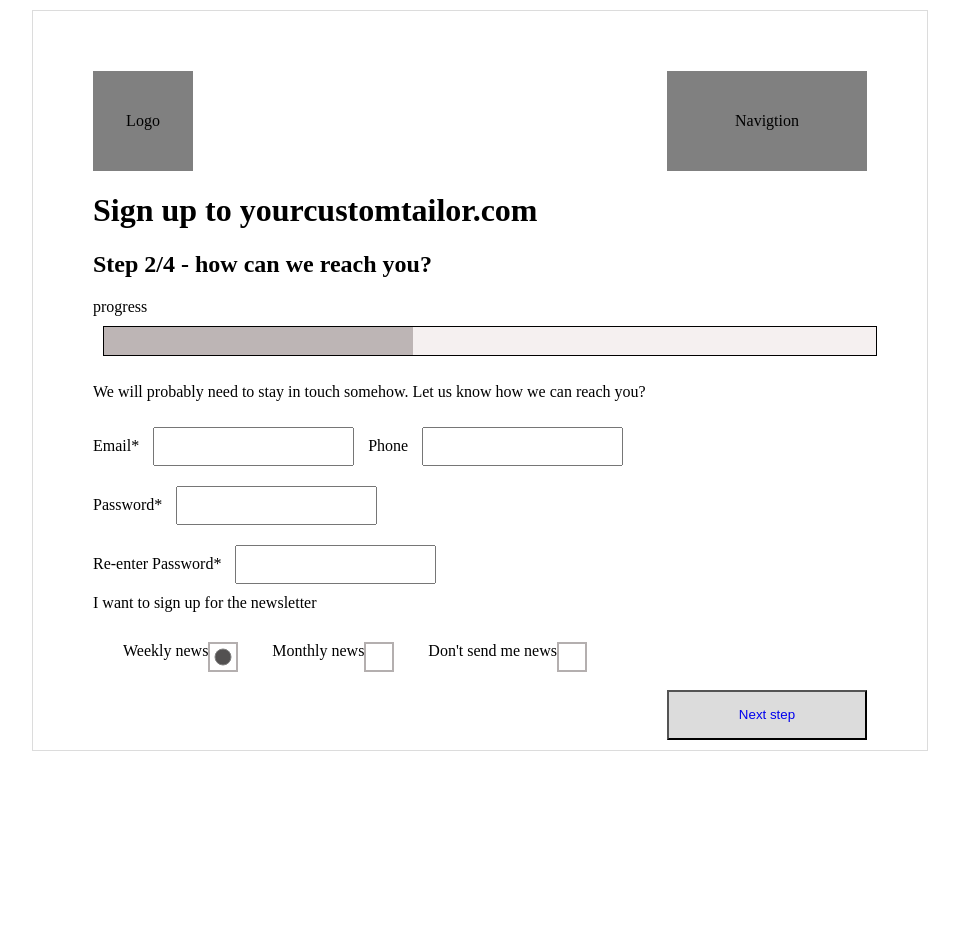
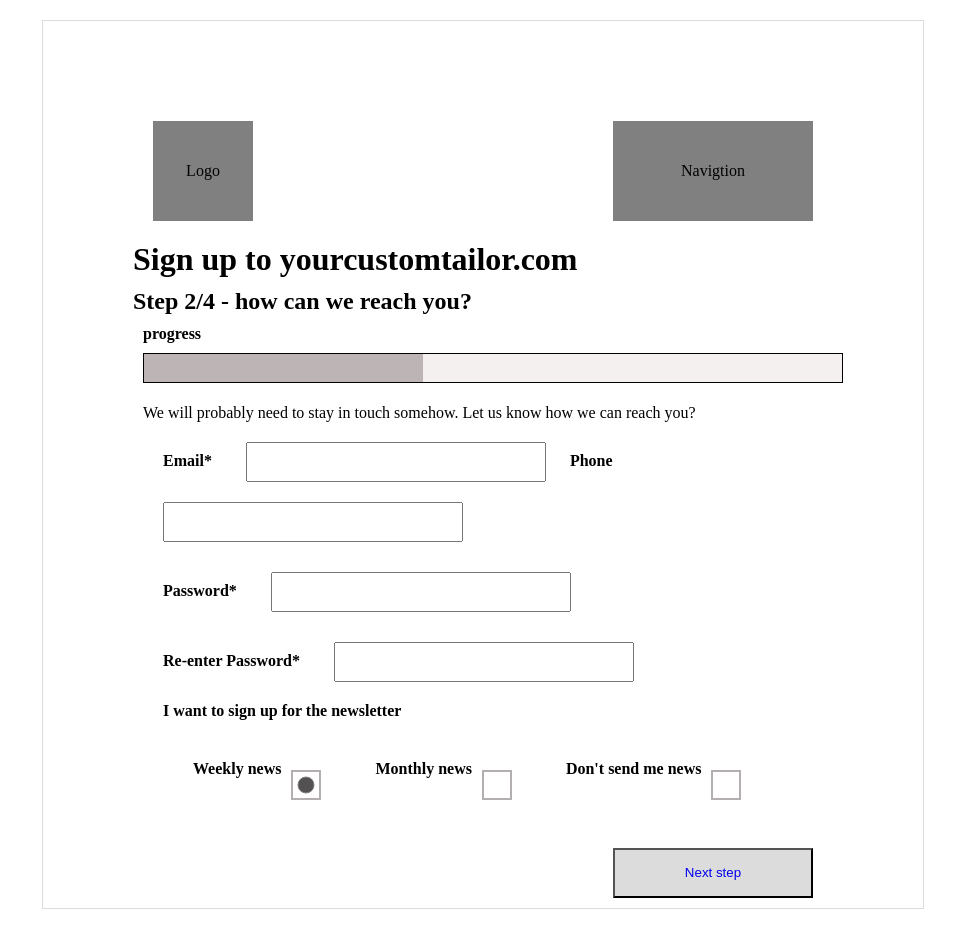
Before and after one commit to shruthidasarapu/hyf-homework, a plain HTML site: page html-css/week3/step2.html in a window 1280 px wide. Shown: the whole page, without its empty margins (168-1127 px from the left). Before the commit the page ends 800 px from the top, so only its background shows below. Drawn offline with Linux system fonts and the light colour scheme.

Commit message:
modified

```diff
--- /dev/null
+++ b/git/week1/class_playground/colors.txt
@@ -0,0 +1 @@
+This is exercise 3
--- /dev/null
+++ b/git/week1/class_playground/my_homework.txt
@@ -0,0 +1,3 @@
+this is my exercise
+this is my homework
+here are  some changes
--- /dev/null
+++ b/html-css/week3/form.css
@@ -0,0 +1,231 @@
+/*............step1 form...................*/
+* {
+    box-sizing: border-box;
+}
+body {
+    margin:10px;
+    padding:80px;
+    border:1px solid gainsboro;
+    width:70%;
+   margin-left: 200px;
+   margin-right: 200px;
+
+}
+.logo {
+    display: flex;
+    justify-content: space-between;
+}
+#pic {
+    border: 1px solid grey;
+    padding-top: 40px;
+    text-align: center;
+    width:100px;
+    height:100px;
+    background-color: gray;
+    }
+    #nav {
+        border: 1px solid grey;
+        padding-top: 40px;
+        text-align: center;
+        width:200px;
+        height:100px;
+        background-color:gray;
+    }
+.row1,.row3 {
+    display: flex;
+    justify-content: space-between;
+
+}
+form textarea {
+    margin-left: 10px;
+    width:50%;
+    margin-top: 20px;
+}
+.profile {
+    display:flex;
+flex-direction: column;
+margin-top: 20px;
+}
+.row4 {
+    display:flex;
+}
+input[type= text] {
+    margin-left: 10px;
+    margin-top: 20px;
+    width:300px;
+    height:40px;
+    }
+    .row2 select {
+        margin-left: 30px;
+        margin-top: 20px;
+        width:30%;
+        height: 40px;
+    }
+    form label {
+        margin-right: 20px;
+        font-weight: bold;
+    }
+     progress{
+         width:100%;
+        margin:10px;
+        border:1px solid black;
+        height:30px;
+        }
+        progress::-webkit-progress-value {    background-color: rgb(189, 181, 181) !important;}
+        progress::-webkit-progress-bar {    background-color: rgb(245, 240, 240) !important;}
+        button {
+            width:200px;
+            height: 50px;
+            float: right;
+            background-color: gainsboro;
+            margin:20px;
+        }
+        a {
+            text-decoration: none;
+        }
+        .shippingaddress {
+            display: block;
+        }
+        #shipping:checked ~ .shippingaddress {
+            position: absolute;
+            display: none;
+        }
+
+        /*..............media queries for step1....................*/
+        @media screen and (max-width: 700px) {
+            * {
+                box-sizing: border-box;
+                margin: 10px;
+                padding: 0;
+
+            }
+            body{
+                border: 0;
+                display: inline;
+            }
+            .logo {
+                display:flex;
+                }
+            h1 {
+                 font-size: 30px;
+             }
+            form {
+                display: block;
+
+            }
+            .row1, .row3 {
+                display: flex;
+                flex-direction: column;
+            }
+        }
+        /*....................step2 form......................*/
+        .info input[type=text] {
+            margin:10px;
+            padding:10px;
+        }
+        .news{
+         display: inline-block;
+         position: relative;
+         top:0;
+         left:0;
+         padding: 30px;
+         user-select: none;
+
+     }
+     input[type=radio]{
+         display: none;
+     }
+     .news .square{
+         display: inline-block;
+         width: 30px;
+         height: 30px;
+         position: absolute;
+         border: 2px solid rgb(180, 175, 175);
+     }
+     .news:hover .square{
+         background-color: rgb(95, 95, 114);
+     }
+     .news input[type=radio]:checked+ .square{
+         background-color: white;
+     }
+     .news input[type=radio]:checked+ .square:after{
+         content: '';
+         height: 15px;
+         width: 15px;
+         position: absolute;
+         border-radius: 50%;
+         border: 1px solid grey;
+         background-color: rgb(83, 81, 81);
+         left: 50%;
+         top: 50%;
+         transform: translate(-50%,-50%);
+     }
+     /*...........media queries for step2.............*/
+     @media screen and (max-width: 700px) {
+
+         input[type=text] {
+             width:100%;
+         }
+         .radio {
+             display:flex;
+             flex-direction: column;
+         }
+     }
+     /*...............step3 form......................*/
+     .images {
+        list-style: none;
+        margin:0;
+        padding:0;
+        display: grid;
+        grid-template-columns: 1fr 1fr 1fr 1fr ;
+        grid-template-rows: 1fr 1fr;
+        grid-row-gap: 30px;
+    }
+    img {
+        width:200px;
+        height:200px;
+    }
+    .item  {
+        display: grid;
+        grid-template-columns: 1fr 1fr;
+        width: 50%;
+
+    }
+    .item label {
+        display:block;
+        margin:20px;
+        font-weight: bold;
+        font-size: 20px;
+    }
+    input[type=checkbox] {
+        width:20px;
+        height:20px;
+    }
+    /*............media queries for step3................*/
+    @media screen and (max-width: 700px) {
+    .images{
+        display:grid;
+        grid-template-columns: 1fr 1fr;
+        grid-template-rows: 1fr 1fr 1fr 1fr;
+    }
+}
+/*.................step4 form.....................*/
+* {
+    margin: 10px;
+    padding: 0;
+}
+form select {
+    width:200px;
+    height:40px;
+}
+.num input {
+    width:50px;
+}
+/*..............media queries for step4........................*/
+@media screen and (max-width: 700px) {
+ .num input[type=text] {
+     display: flex;
+     flex-direction: column;
+     text-align: center;
+ }
+}
--- a/html-css/week3/step1.css
+++ /dev/null
@@ -1,91 +0,0 @@
-* {
-    box-sizing: border-box;
-}
-body {
-    margin:10px;
-    padding:80px;
-    border:1px solid gainsboro;
-    width:70%;
-   margin-left: 200px;
-   margin-right: 200px;
-
-}
-.logo {
-    display: flex;
-    justify-content: space-between;
-}
-#pic {
-    border: 1px solid grey;
-    padding-top: 40px;
-    text-align: center;
-    width:100px;
-    height:100px;
-    background-color: gray;
-    }
-    #nav {
-        border: 1px solid grey;
-        padding-top: 40px;
-        text-align: center;
-        width:200px;
-        height:100px;
-        background-color:gray;
-    }
-.row1,.row3 {
-    display: flex;
-    justify-content: space-between;
-
-}
-form textarea {
-    margin-left: 10px;
-    width:50%;
-    margin-top: 20px;
-}
-.profile {
-    display:flex;
-flex-direction: column;
-margin-top: 20px;
-}
-.row4 {
-    display:flex;
-}
-input[type= text] {
-    margin-left: 10px;
-    margin-top: 20px;
-    width:300px;
-    height:40px;
-    }
-    .row2 select {
-        margin-left: 30px;
-        margin-top: 20px;
-        width:30%;
-        height: 40px;
-    }
-    form label {
-        margin-right: 20px;
-        font-weight: bold;
-    }
-     progress{
-         width:100%;
-        margin:10px;
-        border:1px solid black;
-        height:30px;
-        }
-        progress::-webkit-progress-value {    background-color: rgb(189, 181, 181) !important;}
-        progress::-webkit-progress-bar {    background-color: rgb(245, 240, 240) !important;}
-        button {
-            width:200px;
-            height: 50px;
-            float: right;
-            background-color: gainsboro;
-            margin:20px;
-        }
-        a {
-            text-decoration: none;
-        }
-        .shippingaddress {
-            display: block;
-        }
-        #shipping:checked ~ .shippingaddress {
-            position: absolute;
-            display: none;
-        }
--- a/html-css/week3/step2.css
+++ /dev/null
@@ -1,90 +0,0 @@
-* {
-    box-sizing: border-box;
-}
-body {
-    margin:10px;
-    padding:60px;
-    border:1px solid gainsboro;
-    width:70%;
-   margin-left: 200px;
-   margin-right: 200px;
-   display: block;
-}
-.logo {
-    display: flex;
-    justify-content: space-between;
-}
-#pic {
-    border: 1px solid grey;
-    padding-top: 40px;
-    text-align: center;
-    width:100px;
-    height:100px;
-    background-color: gray;
-    }
-    #nav {
-        border: 1px solid grey;
-        padding-top: 40px;
-        text-align: center;
-        width:200px;
-        height:100px;
-        background-color: gray;
-    }
-    progress{
-        width:100%;
-       margin:10px;
-       border:1px solid black;
-       height:30px;
-       }
-       progress::-webkit-progress-value {    background-color: rgb(189, 181, 181) !important;}
-       progress::-webkit-progress-bar {    background-color: rgb(245, 240, 240) !important;}
-       button {
-           width:200px;
-           height: 50px;
-           float: right;
-           background-color: gainsboro;
-       }
-       a {
-           text-decoration: none;
-       }
-       .info input[type=text] {
-           margin:10px;
-           padding:10px;
-       }
-       .news{
-        display: inline-block;
-        position: relative;
-        top:0;
-        left:0;
-        padding: 30px;
-        user-select: none;
-
-    }
-    input[type=radio]{
-        display: none;
-    }
-    .news .square{
-        display: inline-block;
-        width: 30px;
-        height: 30px;
-        position: absolute;
-        border: 2px solid rgb(180, 175, 175);
-    }
-    .news:hover .square{
-        background-color: rgb(95, 95, 114);
-    }
-    .news input[type=radio]:checked+ .square{
-        background-color: white;
-    }
-    .news input[type=radio]:checked+ .square:after{
-        content: '';
-        height: 15px;
-        width: 15px;
-        position: absolute;
-        border-radius: 50%;
-        border: 1px solid grey;
-        background-color: rgb(83, 81, 81);
-        left: 50%;
-        top: 50%;
-        transform: translate(-50%,-50%);
-    }
--- a/html-css/week3/step3.css
+++ /dev/null
@@ -1,81 +0,0 @@
-* {
-    box-sizing: border-box;
-    margin:10px;
-    padding:0;
-}
-body {
-    margin:10px;
-    padding:70px;
-    border:1px solid gainsboro;
-    width:70%;
-   margin-left: 200px;
-   margin-right: 200px;
-   display: block;
-}
-.logo {
-    display: flex;
-    justify-content: space-between;
-}
-#pic {
-    border: 1px solid grey;
-    padding-top: 40px;
-    text-align: center;
-    width:100px;
-    height:100px;
-    background-color: gray;
-    }
-    #nav {
-        border: 1px solid grey;
-        padding-top: 40px;
-        text-align: center;
-        width:200px;
-        height:100px;
-        background-color: gray;
-    }
-
-.images {
-    list-style: none;
-    margin:0;
-    padding:0;
-    display: grid;
-    grid-template-columns: 1fr 1fr 1fr 1fr ;
-    grid-template-rows: 1fr 1fr;
-    grid-row-gap: 30px;
-}
-img {
-    width:200px;
-    height:200px;
-}
-.item  {
-    display: grid;
-    grid-template-columns: 1fr 1fr;
-    width: 50%;
-
-}
-.item label {
-    display:block;
-    margin:20px;
-    font-weight: bold;
-    font-size: 20px;
-}
-input[type=checkbox] {
-    width:20px;
-    height:20px;
-}
-progress{
-    width:100%;
-   margin:10px;
-   border:1px solid black;
-   height:30px;
-   }
-   progress::-webkit-progress-value {    background-color: rgb(189, 181, 181) !important;}
-   progress::-webkit-progress-bar {    background-color: rgb(245, 240, 240) !important;}
-   button {
-       width:200px;
-       height: 50px;
-       float: right;
-    background-color: gainsboro;
-   }
-   a {
-       text-decoration: none;
-   }
--- a/html-css/week3/step4.css
+++ /dev/null
@@ -1,62 +0,0 @@
-* {
-    box-sizing: border-box;
-    margin:10px;
-    padding:0;
-}
-body {
-    margin:10px;
-    padding:70px;
-    border:1px solid gainsboro;
-    width:70%;
-   margin-left: 200px;
-   margin-right: 200px;
-   display: block;
-}
-.logo {
-    display: flex;
-    justify-content: space-between;
-}
-#pic {
-    border: 1px solid gray;
-    padding-top: 40px;
-    text-align: center;
-    width:100px;
-    height:100px;
-    background-color: gray;
-    }
-    #nav {
-        border: 1px solid gray;
-        padding-top: 40px;
-        text-align: center;
-        width:200px;
-        height:100px;
-        background-color: gray;
-    }
-    progress{
-        width:100%;
-       margin:10px;
-       border:1px solid black;
-       height:30px;
-       }
-       progress::-webkit-progress-value {    background-color: rgb(189, 181, 181) !important;}
-       progress::-webkit-progress-bar {    background-color: rgb(245, 240, 240) !important;}
-       input {
-        margin-left: 10px;
-        margin-top: 20px;
-        margin-right: 20px;
-        width:200px;
-        height:40px;
-        }
-        form select {
-            width:200px;
-            height:40px;
-        }
-       button {
-           width:200px;
-           height: 50px;
-           float: right;
-           background-color: gainsboro;
-       }
-      .num input {
-          width:50px;
-      }
--- a/javascript/javascript1/week1/hw1.js
+++ b/javascript/javascript1/week1/hw1.js
@@ -12,7 +12,7 @@
  const dogYearOfBirth = 2017;
  const dogYearFuture = 2027;
  const dogYear = dogYearFuture - dogYearOfBirth;
- let shouldShowResultInDogYears;
+ let shouldShowResultInDogYears = false;
  if(shouldShowResultInDogYears == true)
  {
     dogYear *= 7;
@@ -45,8 +45,8 @@
 
  // Startup name generator
 
- let firstWords = ["Donkey", "Zet" , "Lab", "Canopy", "Plan", "Cph", "App", "Anyfi", "Bat", "Appti"];
- let secondWords = ["Republic", "land", "ster","Lab","day", "containers", "flower","networks", "metrics","mate"];
+ const firstWords = ["Donkey", "Zet" , "Lab", "Canopy", "Plan", "Cph", "App", "Anyfi", "Bat", "Appti"];
+ const secondWords = ["Republic", "land", "ster","Lab","day", "containers", "flower","networks", "metrics","mate"];
  let startupName;
  startupName = firstWords[Math.floor(Math.random()*firstWords.length)];
  startupName += secondWords[Math.floor(Math.random()*secondWords.length)];
--- a/javascript/javascript1/week4/week4.js
+++ b/javascript/javascript1/week4/week4.js
@@ -68,7 +68,7 @@
  }
 }
 
-    //............. arithematic operations for random numbers............//
+    //..... arithematic operations for random numbers............//
   function math(operator){
      let a = Math.floor((Math.random() * 10) + 1);
      let b = Math.floor((Math.random() * 10) + 1);
```
Also changed, not shown: html-css/week3/step1.html (+1 -1 lines), html-css/week3/step2.html (+1 -1 lines), html-css/week3/step3.html (+1 -1 lines), html-css/week3/step4.html (+1 -1 lines), javascript/javascript1/week2/hw2.js (+22 -13 lines).
